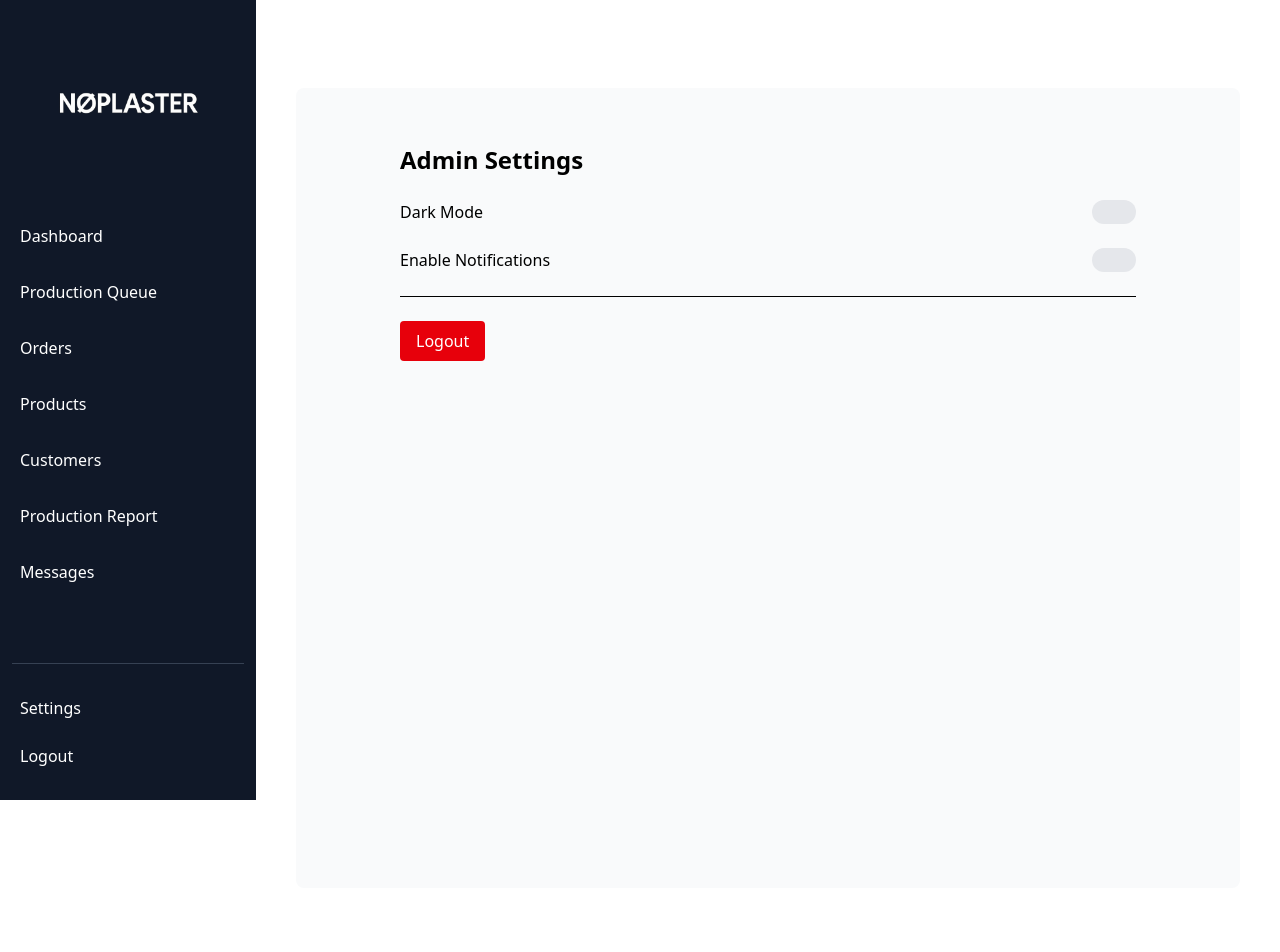
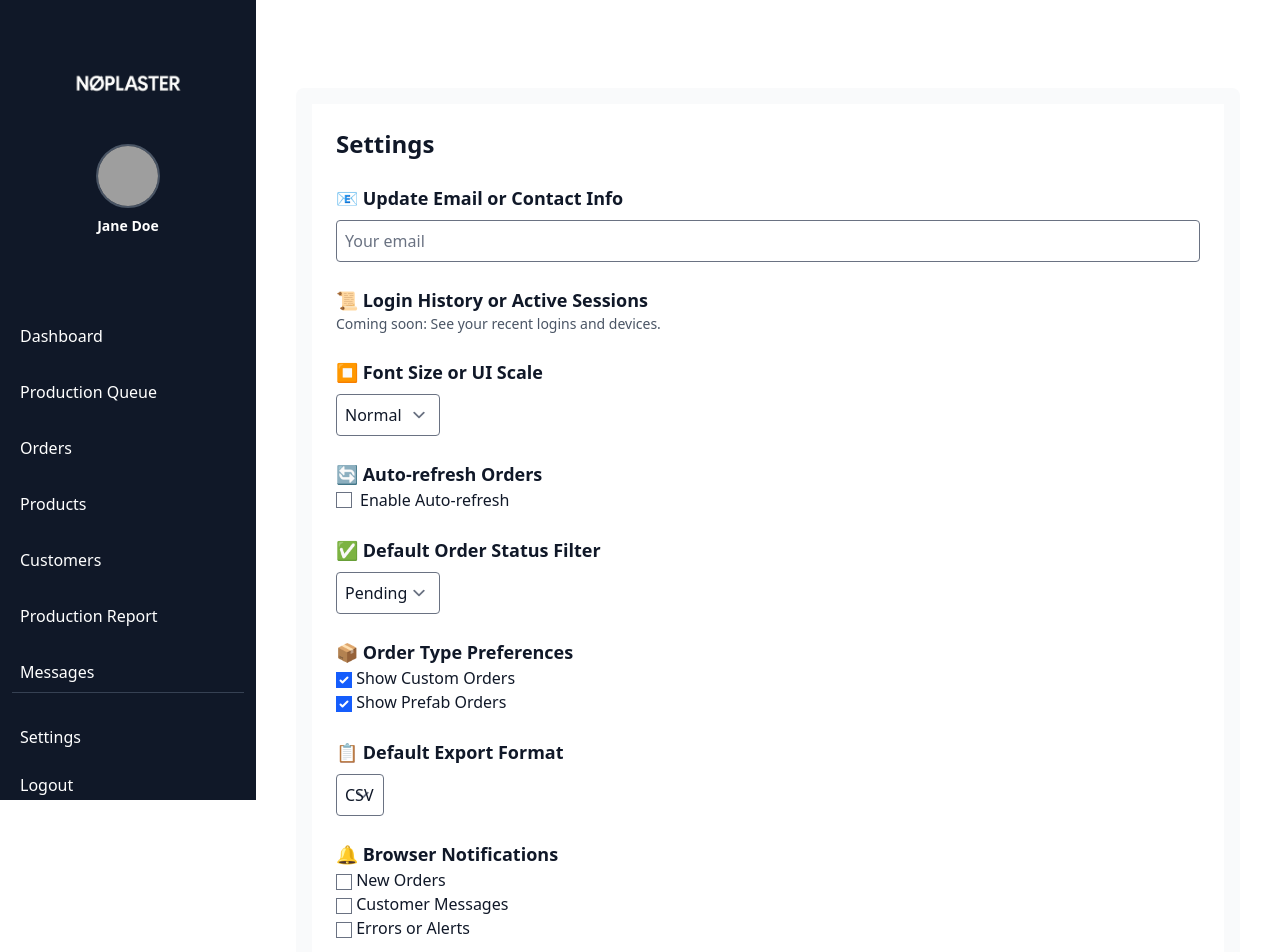
Before and after one commit to erniesmith82/order-manager, a SvelteKit app: page /admin/settings in a window 1280 px wide. Shown: the top 952 px of the page. Before the commit the page ends 928 px from the top, so only its background shows below. Built offline with nearby package versions, Linux system fonts and the light colour scheme; grey boxes are pictures that could not be loaded.

Commit message:
Added user profile JSON and integrated settings management

```diff
--- a/src/lib/auth.js
+++ b/src/lib/auth.js
@@ -1,11 +1,22 @@
-export const fakeUsers = [
-  { username: 'admin', password: 'admin123', role: 'admin' },
-  { username: 'jane', password: 'customer123', role: 'customer' }
-];
+// src/lib/auth.js
 
-export function loginUser(username, password) {
-  const user = fakeUsers.find(
-    (u) => u.username === username && u.password === password
+let cachedUsers = null;
+
+export async function loadUsers() {
+  if (cachedUsers) return cachedUsers;
+
+  const res = await fetch('/data/users.json');
+  if (!res.ok) throw new Error('Failed to load users');
+
+  cachedUsers = await res.json();
+  return cachedUsers;
+}
+
+export async function loginUser(email, password) {
+  const users = await loadUsers();
+
+  const user = users.find(
+    (u) => u.email === email && u.password === password
   );
 
   if (user) {
--- a/src/routes/admin/+layout.svelte
+++ b/src/routes/admin/+layout.svelte
@@ -2,7 +2,10 @@
   import { logoutUser, getCurrentUser } from '$lib/auth';
   import { goto } from '$app/navigation';
 
-  const user = getCurrentUser();
+    const user = {
+    name: 'Jane Doe',
+    avatar: '/default-avatar.jpg' // Or use something like: 'https://i.pravatar.cc/100'
+  };
   let sidebarOpen = false;
 
   function handleLogout() {
@@ -17,17 +20,13 @@
 
 <!-- Mobile Top Bar -->
 <div class="sm:hidden flex justify-between items-center p-4 bg-white shadow fixed top-0 left-0 right-0 z-50">
-
-
   <button on:click={toggleSidebar} class="text-gray-700 focus:outline-none">
     {#if sidebarOpen}
-      <!-- Close icon -->
       <svg class="h-6 w-6" fill="none" stroke="currentColor" stroke-width="2" viewBox="0 0 24 24"
            stroke-linecap="round" stroke-linejoin="round">
         <path d="M6 18L18 6M6 6l12 12" />
       </svg>
     {:else}
-      <!-- Hamburger icon -->
       <svg class="h-6 w-6" fill="none" stroke="currentColor" stroke-width="2" viewBox="0 0 24 24"
            stroke-linecap="round" stroke-linejoin="round">
         <path d="M4 6h16M4 12h16M4 18h16" />
@@ -35,8 +34,6 @@
     {/if}
   </button>
 </div>
-
-
 
 <!-- Sidebar -->
 <aside
@@ -47,35 +44,38 @@
 >
   <div class="h-full px-3 py-6 overflow-y-auto flex flex-col justify-between">
     <div>
-      <div class="flex justify-center mb-8">
+      <!-- Logo -->
+      <div class="flex justify-center mb-0">
         <a href="/" class="flex items-center space-x-2">
-          <img src="/NopLogo.png" alt="NØPlaster Logo" class="h-40 w-auto" />
+          <img src="/NopLogo.png" alt="NØPlaster Logo" class="h-30 w-auto" />
         </a>
       </div>
+
+      <!-- User Info -->
+      {#if user}
+        <div class="flex flex-col items-center mb-20 mx-0 space-y-2">
+          <img
+            src={user.avatar ?? '/default-avatar.png'}
+            alt="User Avatar"
+            class="w-16 h-16 rounded-full border-2 border-gray-600"
+          />
+          <span class="text-sm font-semibold">{user.name ?? 'Admin User'}</span>
+        </div>
+      {/if}
+
+      <!-- Navigation Links -->
       <ul class="space-y-4 font-medium">
-        <li>
-          <a href="/admin/dashboard" class="block p-2 rounded-lg hover:bg-gray-800">Dashboard</a>
-        </li>
-      <li>
-          <a href="/admin/ProductionQueue" class="block p-2 rounded-lg hover:bg-gray-800">Production Queue</a>
-        </li>
-         <li>
-          <a href="/admin/orders" class="block p-2 rounded-lg hover:bg-gray-800">Orders</a>
-        </li>
-        <li>
-          <a href="/admin/Products" class="block p-2 rounded-lg hover:bg-gray-800">Products</a>
-        </li>
-          <li>
-          <a href="/admin/customers" class="block p-2 rounded-lg hover:bg-gray-800">Customers</a>
-        </li>
-          <li>
-          <a href="/admin/ProductionReport" class="block p-2 rounded-lg hover:bg-gray-800">Production Report</a>
-        </li>
-        <li>
-          <a href="/admin/Messages" class="block p-2 rounded-lg hover:bg-gray-800">Messages</a>
-        </li>
+        <li><a href="/admin/dashboard" class="block p-2 rounded-lg hover:bg-gray-800">Dashboard</a></li>
+        <li><a href="/admin/ProductionQueue" class="block p-2 rounded-lg hover:bg-gray-800">Production Queue</a></li>
+        <li><a href="/admin/orders" class="block p-2 rounded-lg hover:bg-gray-800">Orders</a></li>
+        <li><a href="/admin/Products" class="block p-2 rounded-lg hover:bg-gray-800">Products</a></li>
+        <li><a href="/admin/customers" class="block p-2 rounded-lg hover:bg-gray-800">Customers</a></li>
+        <li><a href="/admin/ProductionReport" class="block p-2 rounded-lg hover:bg-gray-800">Production Report</a></li>
+        <li><a href="/admin/Messages" class="block p-2 rounded-lg hover:bg-gray-800">Messages</a></li>
       </ul>
     </div>
+
+    <!-- Settings + Logout -->
     <div class="mt-auto space-y-2 pt-6 border-t border-gray-700">
       <a href="/admin/settings" class="block p-2 rounded-lg hover:bg-gray-800 w-full text-left text-white">
         Settings
@@ -84,10 +84,11 @@
         Logout
       </button>
     </div>
+  </div>
 </aside>
 
 <!-- Page Content -->
-<div class="pt-16 p-4 sm:ml-64"> <!-- pt-16 for space under fixed topbar on mobile -->
+<div class="pt-16 p-4 sm:ml-64">
   <main class="p-4 bg-gray-50 min-h-screen rounded-lg">
     <slot />
   </main>
--- a/src/routes/admin/settings/+page.svelte
+++ b/src/routes/admin/settings/+page.svelte
@@ -1,68 +1,102 @@
 <script>
-  import { onMount } from 'svelte';
-  import { logoutUser, getCurrentUser } from '$lib/auth';
-  import { goto } from '$app/navigation';
-
-  let darkMode = false;
-  let notifications = true;
-  let user;
-
-  onMount(() => {
-    user = getCurrentUser();
-    const storedTheme = localStorage.getItem('theme');
-    darkMode = storedTheme === 'dark';
-    updateTheme();
-  });
-
-  function toggleDarkMode() {
-    darkMode = !darkMode;
-    localStorage.setItem('theme', darkMode ? 'dark' : 'light');
-    updateTheme();
-  }
-
-  function updateTheme() {
-    if (darkMode) {
-      document.documentElement.classList.add('dark');
-    } else {
-      document.documentElement.classList.remove('dark');
-    }
-  }
-
-  function toggleNotifications() {
-    notifications = !notifications;
-    // Could store preference in localStorage or DB
-  }
-
-  function handleLogout() {
-    logoutUser();
-    goto('/login');
-  }
+	let autoRefresh = false;
+	let refreshInterval = 5;
+	let defaultStatus = 'pending';
+	let showCustomOrders = true;
+	let showPrefabOrders = true;
+	let exportFormat = 'csv';
+	let browserNotifications = {
+		newOrders: false,
+		messages: false,
+		errors: false
+	};
 </script>
 
-<div class="max-w-3xl mx-auto py-10 px-4">
-  <h1 class="text-2xl font-bold mb-6">Admin Settings</h1>
+<div class="bg-white text-gray-900 p-6 space-y-6">
+	<h1 class="text-2xl font-bold">Settings</h1>
 
-  <div class="space-y-6">
-    <div class="flex items-center justify-between">
-      <span class="font-medium">Dark Mode</span>
-      <label class="inline-flex items-center cursor-pointer">
-        <input type="checkbox" class="sr-only peer" bind:checked={darkMode} on:change={toggleDarkMode}>
-        <div class="w-11 h-6 bg-gray-200 peer-focus:outline-none peer-focus:ring-2 peer-focus:ring-blue-500 dark:bg-gray-700 rounded-full peer dark:peer-checked:bg-blue-600 peer-checked:after:translate-x-full peer-checked:after:border-white after:content-[''] after:absolute after:top-0.5 after:left-[2px] after:bg-white after:border-gray-300 after:border after:rounded-full after:h-5 after:w-5 after:transition-all"></div>
-      </label>
-    </div>
+	<!-- Contact Info -->
+	<div>
+		<h2 class="text-lg font-semibold">📧 Update Email or Contact Info</h2>
+		<input type="text" placeholder="Your email" class="mt-2 p-2 border rounded w-full" />
+	</div>
 
-    <div class="flex items-center justify-between">
-      <span class="font-medium">Enable Notifications</span>
-      <label class="inline-flex items-center cursor-pointer">
-        <input type="checkbox" class="sr-only peer" bind:checked={notifications} on:change={toggleNotifications}>
-        <div class="w-11 h-6 bg-gray-200 peer-focus:outline-none peer-focus:ring-2 peer-focus:ring-blue-500 dark:bg-gray-700 rounded-full peer dark:peer-checked:bg-blue-600 peer-checked:after:translate-x-full peer-checked:after:border-white after:content-[''] after:absolute after:top-0.5 after:left-[2px] after:bg-white after:border-gray-300 after:border after:rounded-full after:h-5 after:w-5 after:transition-all"></div>
-      </label>
-    </div>
+	<!-- Login History -->
+	<div>
+		<h2 class="text-lg font-semibold">📜 Login History or Active Sessions</h2>
+		<p class="text-sm text-gray-600">Coming soon: See your recent logins and devices.</p>
+	</div>
 
-    <div class="border-t pt-6">
-      <button on:click={handleLogout} class="bg-red-600 hover:bg-red-700 text-white px-4 py-2 rounded">
-        Logout
-      </button>
-    </div>
-  </div>
+	<!-- UI Scale -->
+	<div>
+		<h2 class="text-lg font-semibold">⏹ Font Size or UI Scale</h2>
+		<select class="mt-2 p-2 border rounded">
+			<option>Normal</option>
+			<option>Large</option>
+			<option>Extra Large</option>
+		</select>
+	</div>
+
+	<!-- Auto-Refresh Orders -->
+	<div>
+		<h2 class="text-lg font-semibold">🔄 Auto-refresh Orders</h2>
+		<label class="flex items-center space-x-2">
+			<input type="checkbox" bind:checked={autoRefresh} />
+			<span>Enable Auto-refresh</span>
+		</label>
+		{#if autoRefresh}
+			<input type="number" min="1" bind:value={refreshInterval} class="mt-2 p-2 border rounded w-24" />
+			<span class="ml-2 text-sm text-gray-600">minutes</span>
+		{/if}
+	</div>
+
+	<!-- Default Order Status Filter -->
+	<div>
+		<h2 class="text-lg font-semibold">✅ Default Order Status Filter</h2>
+		<select bind:value={defaultStatus} class="mt-2 p-2 border rounded">
+			<option value="pending">Pending</option>
+			<option value="in_progress">In Progress</option>
+			<option value="complete">Complete</option>
+		</select>
+	</div>
+
+	<!-- Order Type Visibility -->
+	<div>
+		<h2 class="text-lg font-semibold">📦 Order Type Preferences</h2>
+		<label class="block">
+			<input type="checkbox" bind:checked={showCustomOrders} /> Show Custom Orders
+		</label>
+		<label class="block">
+			<input type="checkbox" bind:checked={showPrefabOrders} /> Show Prefab Orders
+		</label>
+	</div>
+
+	<!-- Export Format -->
+	<div>
+		<h2 class="text-lg font-semibold">📋 Default Export Format</h2>
+		<select bind:value={exportFormat} class="mt-2 p-2 border rounded">
+			<option value="csv">CSV</option>
+			<option value="pdf">PDF</option>
+		</select>
+	</div>
+
+	<!-- Browser Notifications -->
+	<div>
+		<h2 class="text-lg font-semibold">🔔 Browser Notifications</h2>
+		<label class="block">
+			<input type="checkbox" bind:checked={browserNotifications.newOrders} /> New Orders
+		</label>
+		<label class="block">
+			<input type="checkbox" bind:checked={browserNotifications.messages} /> Customer Messages
+		</label>
+		<label class="block">
+			<input type="checkbox" bind:checked={browserNotifications.errors} /> Errors or Alerts
+		</label>
+	</div>
+
+	<!-- Email Notifications -->
+	<div>
+		<h2 class="text-lg font-semibold">📩 Email Notification Preferences</h2>
+		<p class="text-sm text-gray-600">Coming soon: Customize what emails you'd like to receive.</p>
+	</div>
 </div>
--- /dev/null
+++ b/src/routes/admin/user/+page.svelte
@@ -0,0 +1,57 @@
+<!-- src/routes/admin/user/+page.svelte -->
+<script>
+  import { onMount } from 'svelte';
+  import { page } from '$app/stores';
+
+  let userInfo = {
+    name: 'Admin User',
+    email: 'admin@example.com',
+    role: 'Administrator'
+  };
+
+  // You could fetch this info from an API onMount or load function
+  onMount(() => {
+    // fetchUserInfo();
+  });
+</script>
+
+<div class="p-6 bg-white dark:bg-gray-900 min-h-screen text-gray-800 dark:text-white">
+  <h1 class="text-2xl font-bold mb-4">Admin Profile</h1>
+
+  <div class="space-y-4">
+    <div>
+      <label class="block text-sm font-medium">Full Name</label>
+      <input
+        type="text"
+        class="mt-1 block w-full p-2 bg-gray-100 dark:bg-gray-800 rounded"
+        bind:value={userInfo.name}
+        disabled
+      />
+    </div>
+
+    <div>
+      <label class="block text-sm font-medium">Email</label>
+      <input
+        type="email"
+        class="mt-1 block w-full p-2 bg-gray-100 dark:bg-gray-800 rounded"
+        bind:value={userInfo.email}
+        disabled
+      />
+    </div>
+
+    <div>
+      <label class="block text-sm font-medium">Role</label>
+      <input
+        type="text"
+        class="mt-1 block w-full p-2 bg-gray-100 dark:bg-gray-800 rounded"
+        bind:value={userInfo.role}
+        disabled
+      />
+    </div>
+  </div>
+
+  <div class="mt-8">
+    <button class="bg-blue-600 text-white px-4 py-2 rounded hover:bg-blue-700">Edit Profile</button>
+    <button class="ml-4 bg-red-600 text-white px-4 py-2 rounded hover:bg-red-700">Reset Password</button>
+  </div>
+</div>
--- a/src/routes/login/+page.svelte
+++ b/src/routes/login/+page.svelte
@@ -1,54 +1,77 @@
 <script>
   import { loginUser } from '$lib/auth';
   import { goto } from '$app/navigation';
-  import Footer from '$lib/components/Footer.svelte';
 
-  let username = '';
+  let email = '';
   let password = '';
   let error = '';
 
-  function handleLogin(e) {
+  async function handleLogin(e) {
     e.preventDefault();
-    const user = loginUser(username, password);
-    if (user) {
-      if (user.role === 'admin') goto('/admin/dashboard');
-      else if (user.role === 'customer') goto('/customer/dashboard');
-      else error = 'Unknown user role.';
-    } else {
-      error = 'Invalid login credentials';
+    try {
+      const user = await loginUser(email, password);
+
+      if (user) {
+        switch (user.role) {
+          case 'admin':
+            goto('/admin/dashboard');
+            break;
+          case 'employee':
+            goto('/employee/dashboard'); // optional future route
+            break;
+          case 'customer':
+            goto('/customer/dashboard');
+            break;
+          default:
+            error = 'Unknown user role.';
+        }
+      } else {
+        error = 'Invalid login credentials';
+      }
+    } catch (err) {
+      error = 'Login failed. Please try again.';
     }
   }
 </script>
 
-<!-- FULL SCREEN LAYOUT WITH FOOTER AT BOTTOM -->
+<!-- Fullscreen layout -->
 <div class="flex flex-col min-h-screen bg-gray-50">
-
-  <!-- Main content (login form) -->
   <main class="flex-grow">
-    <form on:submit|preventDefault={handleLogin} class="max-w-md mx-auto mt-20 space-y-4 p-6 bg-white rounded shadow">
+    <form
+      on:submit={handleLogin}
+      class="max-w-md mx-auto mt-20 space-y-4 p-6 bg-white rounded shadow"
+    >
       <h2 class="text-2xl font-bold text-center text-gray-800">Login</h2>
 
       {#if error}
-        <p class="text-red-600">{error}</p>
+        <p class="text-red-600 text-center">{error}</p>
       {/if}
 
       <input
-        type="text"
-        placeholder="Username"
-        bind:value={username}
+        type="email"
+        placeholder="Email"
+        bind:value={email}
         class="w-full p-2 border border-gray-300 rounded"
+        required
       />
       <input
         type="password"
         placeholder="Password"
         bind:value={password}
         class="w-full p-2 border border-gray-300 rounded"
+        required
       />
-      <button type="submit" class="w-full bg-blue-600 text-white p-2 rounded hover:bg-blue-700">
+
+      <div class="flex justify-between text-sm">
+        <a href="/forgot-password" class="text-blue-600 hover:underline">Forgot password?</a>
+      </div>
+
+      <button
+        type="submit"
+        class="w-full bg-blue-600 text-white p-2 rounded hover:bg-blue-700"
+      >
         Login
       </button>
     </form>
   </main>
-
-
 </div>
--- /dev/null
+++ b/static/data/users.json
@@ -0,0 +1,26 @@
+[
+  {
+    "id": "user-001",
+    "email": "admin@example.com",
+    "password": "admin123",
+    "role": "admin",
+    "name": "Ernie Smith",
+    "avatar": "/avatars/ernie.png",
+    "preferences": {
+      "notifications": true,
+      "defaultExport": "PDF"
+    }
+  },
+  {
+    "id": "user-002",
+    "email": "staff@example.com",
+    "password": "hashed-password",
+    "role": "employee",
+    "name": "Jane Doe",
+    "avatar": "/avatars/jane.jpg",
+    "preferences": {
+      "notifications": false,
+      "defaultExport": "CSV"
+    }
+  }
+]
```
Lines whose indentation alone changed are shown as unchanged.
